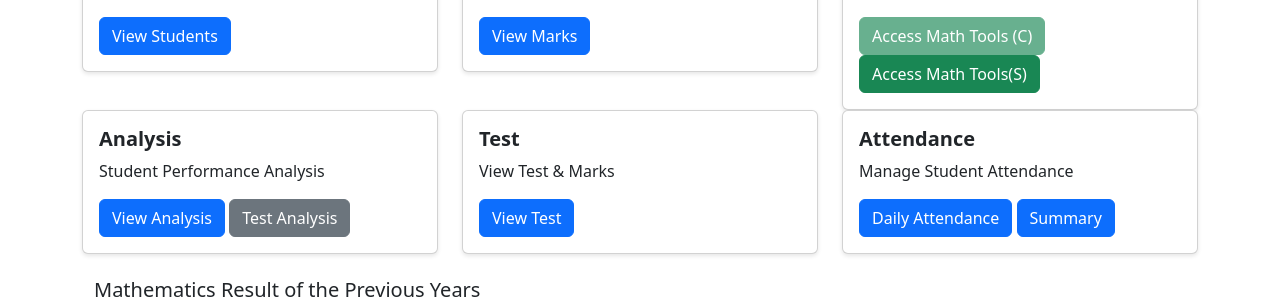
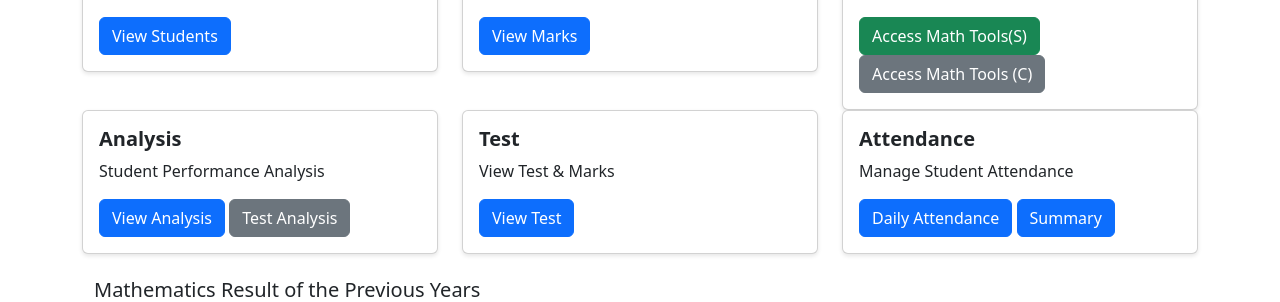
Before and after one commit to blaze0081/PadhaiWithAI, a Django app: template school_project/school_app/templates/school_app/system_admin_dashboard.html in a window 1280 px wide. Shown: the part 171-473 px from the top of the page. Run offline with Django 5.2, Linux system fonts and the light colour scheme; the template is opened without the code that fills it, so the values that code supplies are empty; some libraries are stand-ins or nearby versions.

Commit message:
Enable access to Math Tools for different models

```diff
--- a/school_project/school_app/templates/school_app/system_admin_dashboard.html
+++ b/school_project/school_app/templates/school_app/system_admin_dashboard.html
@@ -28,8 +28,9 @@
                 <h5 class="card-title">Solve Math</h5>
                 <p class="card-text">Solve Math Questions</p>
 
-				<a href="{% url 'math_tools' %}?model=gpt" class="btn btn-success disabled">Access Math Tools (C)</a>
+
                 <a href="{% url 'math_tools' %}?model=sarvam" class="btn btn-success">Access Math Tools(S)</a>
+				<a href="{% url 'math_tools' %}?model=gpt" class="btn btn-secondary">Access Math Tools (C)</a>
             </div>
         </div>
     </div>
```
